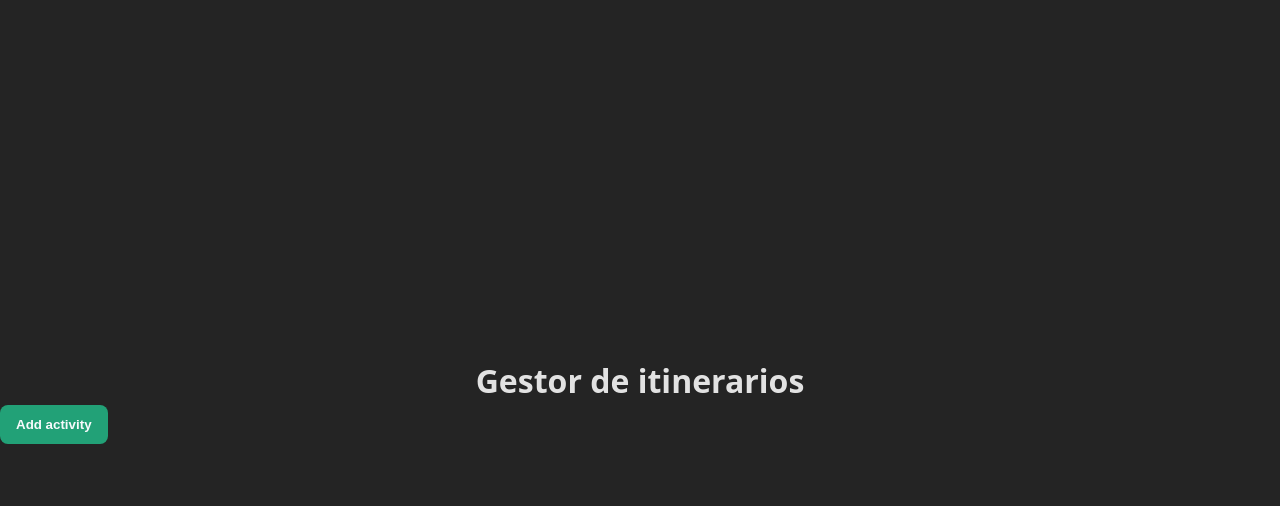
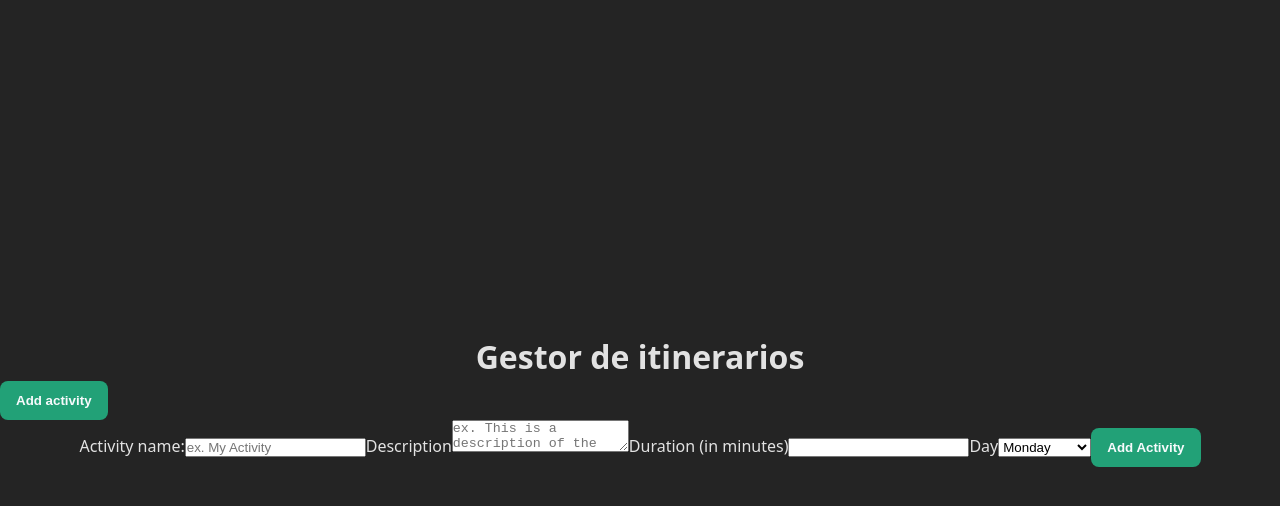
Before and after one commit to ErickBGomez/prueba-tecnica, a React (Vite) app in the folder prueba-tecnica/: page / in a window 1280 px wide. Both pictures are taken after a click on the button "Add activity". Shown: the top 506 px of the page. Built offline with nearby package versions, Linux system fonts and the light colour scheme.

Commit message:
Create add activity form and display on main viewport

```diff
--- a/prueba-tecnica/src/App.jsx
+++ b/prueba-tecnica/src/App.jsx
@@ -1,11 +1,16 @@
 import Title from "./components/Title/Title";
-import AddItinerary from "./components/AddActivity/AddActivity";
+import AddActivity from "./components/AddActivity/AddActivity";
+import { useState } from "react";
+import AddActivityForm from "./components/AddActivityForm/AddActivityForm";
 
 const App = () => {
+  const [showActivity, setShowActivity] = useState(false);
+
   return (
     <>
       <Title />
-      <AddItinerary />
+      <AddActivity setShowActivity={setShowActivity} />
+      {showActivity && <AddActivityForm />}
     </>
   );
 };
--- a/prueba-tecnica/src/components/AddActivity/AddActivity.jsx
+++ b/prueba-tecnica/src/components/AddActivity/AddActivity.jsx
@@ -1,9 +1,14 @@
 import styles from "./AddActivity.module.scss";
 
-const AddItinerary = () => {
+const AddItinerary = ({ setShowActivity }) => {
   return (
     <div className={styles.activitySection}>
-      <button className={styles.addButton}>Add activity</button>
+      <button
+        className={styles.addButton}
+        onClick={() => setShowActivity((prev) => !prev)}
+      >
+        Add activity
+      </button>
     </div>
   );
 };
--- /dev/null
+++ b/prueba-tecnica/src/components/AddActivityForm/AddActivityForm.jsx
@@ -0,0 +1,57 @@
+import styles from "./AddActivityForm.module.scss";
+
+const days = [
+  { label: "Monday", value: "monday" },
+  { label: "Tuesday", value: "tuesday" },
+  { label: "Wednesday", value: "wednesday" },
+  { label: "Thursday", value: "thursday" },
+  { label: "Friday", value: "friday" },
+  { label: "Saturday", value: "saturday" },
+  { label: "Sunday", value: "sunday" },
+];
+
+const AddActivityForm = () => {
+  const handleSubmit = (event) => {
+    event.preventDefault();
+    // Handle form submission logic here
+  };
+
+  return (
+    <div className={styles.form}>
+      <form action="/" onSubmit={handleSubmit}>
+        <label htmlFor="name">Activity name:</label>
+        <input
+          type="text"
+          name="name"
+          id="name"
+          placeholder="ex. My Activity"
+          required
+        />
+
+        <label htmlFor="description">Description</label>
+        <textarea
+          required
+          placeholder="ex. This is a description of the activity"
+        ></textarea>
+
+        <label htmlFor="duration">Duration (in minutes)</label>
+        <input type="number" name="duration" id="duration" required />
+
+        <label htmlFor="day">Day</label>
+        <select name="day" id="day" required>
+          {days.map((day, index) => (
+            <option key={index} value={day.value}>
+              {day.label}
+            </option>
+          ))}
+        </select>
+
+        <button type="submit" className={styles.addButton}>
+          Add Activity
+        </button>
+      </form>
+    </div>
+  );
+};
+
+export default AddActivityForm;
```
Also changed, not shown: prueba-tecnica/src/components/AddActivityForm/AddActivityForm.module.scss (added).
